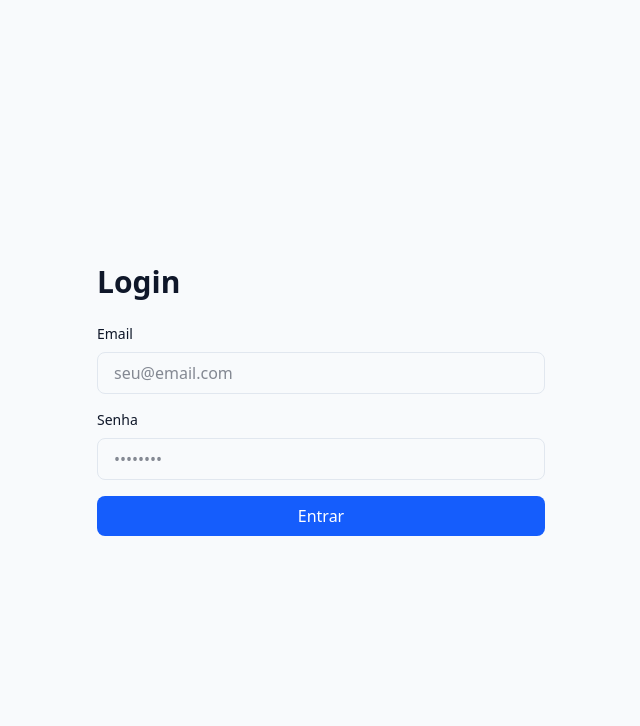
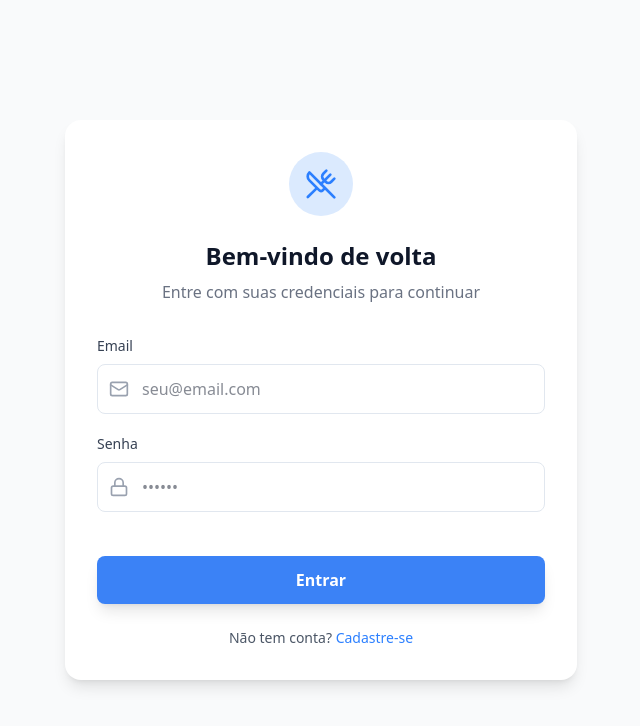
Before and after one commit to codemathsz/book-now-app, a React (Vite) app: page /login in a window 1280 px wide. Shown: the top 726 px of the page, without its empty margins (319-959 px from the left). Built offline with nearby package versions, Linux system fonts and the light colour scheme.

Commit message:
feat: login screen

```diff
--- /dev/null
+++ b/src/components/Input/index.tsx
@@ -0,0 +1,37 @@
+import { forwardRef } from 'react';
+import type { InputHTMLAttributes, ReactNode } from 'react';
+
+interface InputProps extends InputHTMLAttributes<HTMLInputElement> {
+  label?: string;
+  icon?: ReactNode;
+  error?: string;
+}
+
+export const Input = forwardRef<HTMLInputElement, InputProps>(
+  ({ label, icon, error, className = '', ...props }, ref) => {
+    return (
+      <div>
+        {label && (
+          <label className="block text-sm font-medium text-gray-700 mb-2">
+            {label}
+          </label>
+        )}
+        <div className="relative">
+          {icon && (
+            <div className="absolute left-3 top-1/2 transform -translate-y-1/2 text-gray-400">
+              {icon}
+            </div>
+          )}
+          <input
+            ref={ref}
+            className={`w-full ${icon ? 'pl-11' : 'pl-4'} pr-4 py-3 border border-gray-300 rounded-lg focus:outline-none focus:ring-2 focus:ring-blue-500 focus:border-transparent transition-all ${error ? 'border-red-500 focus:ring-red-500' : ''} ${className}`}
+            {...props}
+          />
+        </div>
+        {error && (
+          <p className="mt-1 text-sm text-red-500">{error}</p>
+        )}
+      </div>
+    );
+  }
+);
--- a/src/pages/Login/index.tsx
+++ b/src/pages/Login/index.tsx
@@ -1,32 +1,59 @@
+import { Mail, Lock, UtensilsCrossed } from 'lucide-react';
+import { Link } from 'react-router-dom';
+import { Button } from '../../components/Button';
+import { Input } from '../../components/Input';
+
 function Login() {
+  const handleSubmit = (e: React.FormEvent) => {
+    e.preventDefault();
+  };
+
   return (
-    <div className="min-h-screen flex items-center justify-center">
-      <div className="w-full max-w-md">
-        <h1 className="text-3xl font-bold mb-6">Login</h1>
-        <form className="space-y-4">
-          <div>
-            <label className="block text-sm font-medium mb-2">Email</label>
-            <input
+    <div className="min-h-screen flex items-center justify-center bg-gray-50">
+      <div className="w-full max-w-xl sm:p-8 p-2">
+        <div className="bg-white rounded-2xl shadow-lg p-8">
+          <div className="flex justify-center mb-6">
+            <div className="w-16 h-16 bg-blue-100 rounded-full flex items-center justify-center">
+              <UtensilsCrossed className="w-8 h-8 text-blue-500" />
+            </div>
+          </div>
+
+          <h1 className="text-2xl font-bold text-center mb-2">
+            Bem-vindo de volta
+          </h1>
+          <p className="text-center text-gray-500 mb-8">
+            Entre com suas credenciais para continuar
+          </p>
+
+          <form onSubmit={handleSubmit} className="space-y-5">
+            <Input
+              label="Email"
               type="email"
-              className="w-full px-4 py-2 border rounded-lg"
               placeholder="seu@email.com"
+              icon={<Mail className="w-5 h-5" />}
+              required
             />
-          </div>
-          <div>
-            <label className="block text-sm font-medium mb-2">Senha</label>
-            <input
+
+            <Input
+              label="Senha"
               type="password"
-              className="w-full px-4 py-2 border rounded-lg"
-              placeholder="••••••••"
+              placeholder="••••••"
+              icon={<Lock className="w-5 h-5" />}
+              required
             />
-          </div>
-          <button
-            type="submit"
-            className="w-full bg-blue-600 text-white py-2 rounded-lg hover:bg-blue-700"
-          >
-            Entrar
-          </button>
-        </form>
+
+            <Button type="submit" className="w-full mt-6">
+              Entrar
+            </Button>
+          </form>
+
+          <p className="text-center text-sm text-gray-600 mt-6">
+            Não tem conta?{' '}
+            <Link to="/register" className="text-blue-500 font-medium hover:underline">
+              Cadastre-se
+            </Link>
+          </p>
+        </div>
       </div>
     </div>
   );
```
